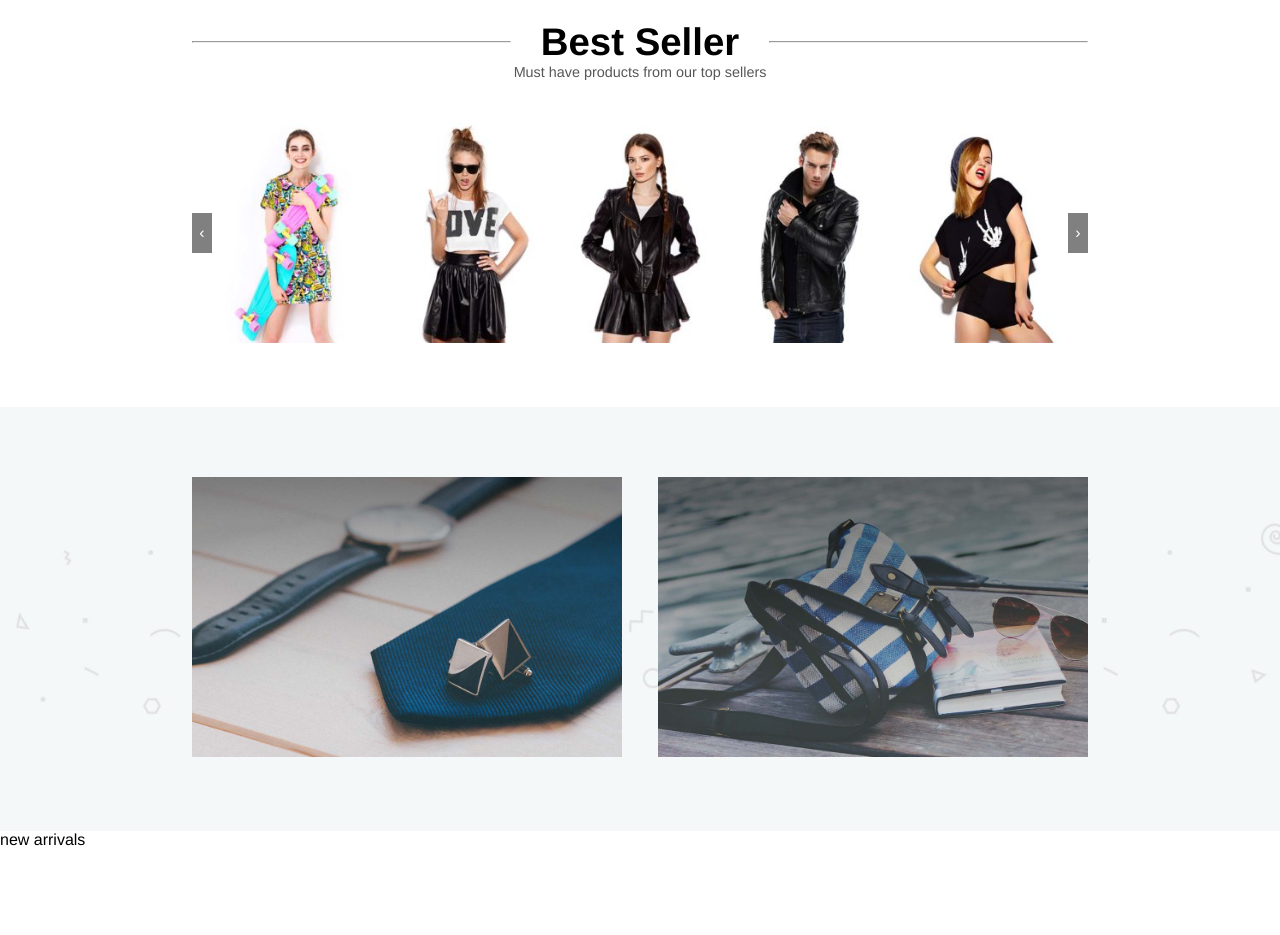
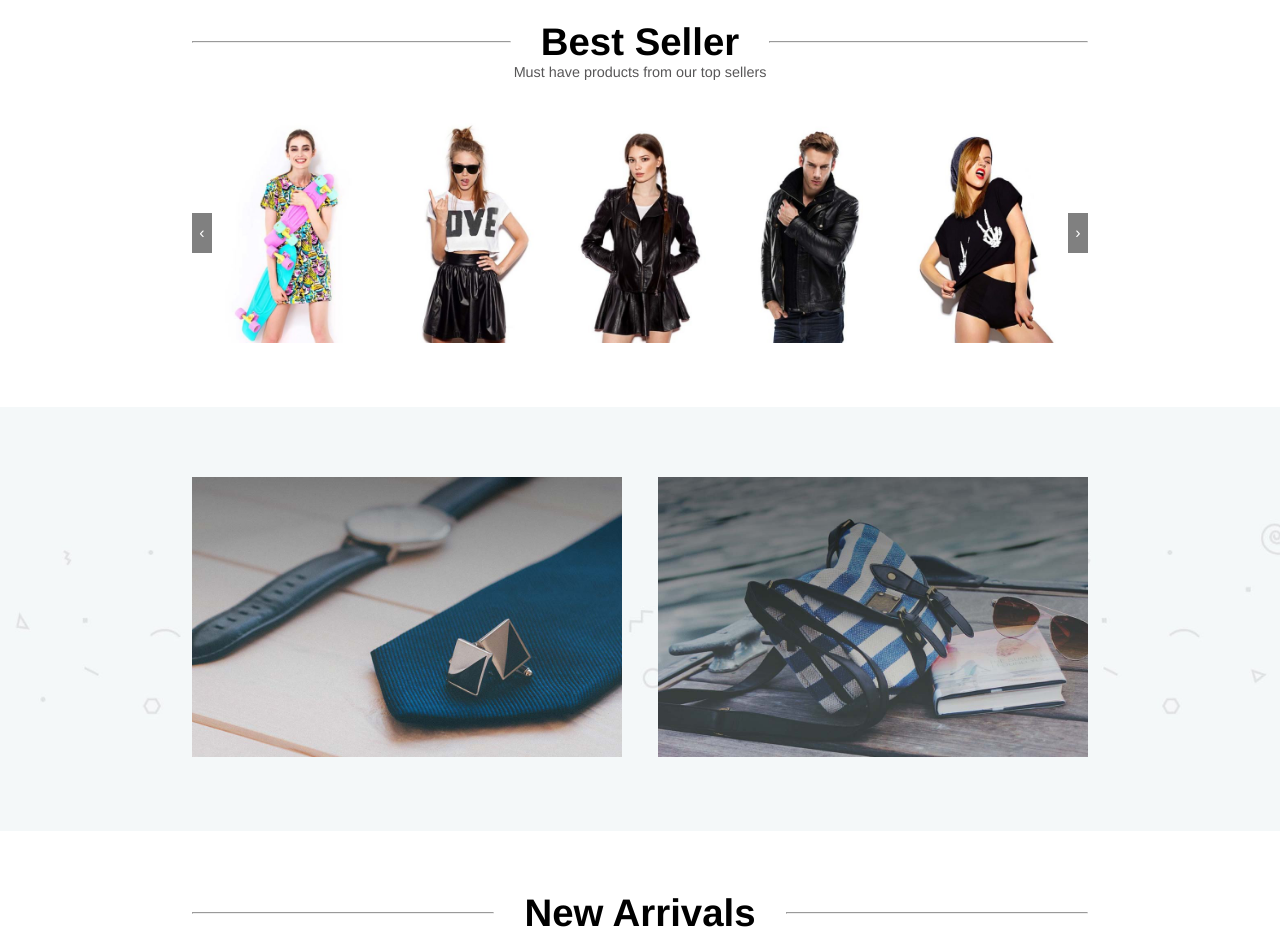
Before and after one commit to amalialorena/proj-html-vuejs, a Vue app: page / in a window 1280 px wide. Shown: the part 1800-2735 px from the top of the page. Built offline with nearby package versions, Linux system fonts and the light colour scheme.

Commit message:
new arrivals component

```diff
--- a/src/components/BestSeller.vue
+++ b/src/components/BestSeller.vue
@@ -4,7 +4,8 @@
             :title="titleText"
             :subtitle="subtitleText"
         />
-        <div class="carousel">
+        <Carousel :small="smallCarousel"/>
+        <!-- <div class="carousel">
             <div class="arrow">&#8249;</div>
             <div class="wrapper">
                 <img src="../assets/img/spring_printed_dress-200x260.jpg" alt="">
@@ -22,21 +23,24 @@
                 <img src="../assets/img/hipster_black_top-200x260.jpg" alt="">
             </div>
             <div class="arrow">&#8250;</div>
-        </div>
+        </div> -->
     </section>
 </template>
 
 <script>
 import Title from "../components/Title.vue"
+import Carousel from "../components/Carousel.vue"
 export default {
   name: 'BestSeller',
   components: {
       Title,
+      Carousel
   },
   data () {
       return {
         titleText: "Best Seller",
         subtitleText: "Must have products from our top sellers",
+        smallCarousel: true,
       }
   }
 }
@@ -45,30 +49,31 @@ export default {
 
 <style scoped lang="scss">
 section {
-    width: 70%;
-    margin: auto;
-     .carousel {
-        display: flex;
-        align-items: center;
-        margin-bottom: 60px;
-        .wrapper {
-            width: calc((100% / 4) - 40px);
-            img {
-                width: 100%
-            }
-        }
-        .arrow {
-            height: 40px;
-            width: 20px;
-            text-align: center;
-            line-height: 40px;
-            background: grey;
-            color: white;
-            flex-shrink: 0;
-        }
-    }
+    // width: 70%;
+    // margin: auto;
+}
+//      .carousel {
+//         display: flex;
+//         align-items: center;
+//         margin-bottom: 60px;
+//         .wrapper {
+//             width: calc((100% / 4) - 40px);
+//             img {
+//                 width: 100%
+//             }
+//         }
+//         .arrow {
+//             height: 40px;
+//             width: 20px;
+//             text-align: center;
+//             line-height: 40px;
+//             background: grey;
+//             color: white;
+//             flex-shrink: 0;
+//         }
+//     }
 
-}
+// }
 
 
 </style>
--- /dev/null
+++ b/src/components/Carousel.vue
@@ -0,0 +1,61 @@
+<template>
+    <div>
+         <div class="carousel" :class="small? 'small' : ''">
+            <div class="arrow">&#8249;</div>
+            <div class="wrapper">
+                <img src="../assets/img/spring_printed_dress-400x520.jpg" alt="">
+            </div>
+            <div class="wrapper">
+                <img src="../assets/img/modern_love_tee-400x520.jpg" alt="">
+            </div>
+            <div class="wrapper">
+                <img src="../assets/img/black_leather_jacket-400x520.jpg" alt="">
+            </div>
+            <div class="wrapper">
+                <img src="../assets/img/black_elegant_leather_jacket-400x520.jpg" alt="">
+            </div>
+             <div class="wrapper">
+                <img src="../assets/img/hipster_black_top-400x520.jpg" alt="">
+            </div>
+            <div class="arrow">&#8250;</div>
+        </div>
+    </div>
+</template>
+
+<script>
+export default {
+    name: 'Carousel',
+    props: {
+        small: Boolean,
+    }
+}
+
+</script>
+
+
+<style scoped lang="scss">
+     .small {
+        width: 70%;
+        margin: auto;
+    }
+     .carousel {
+        align-items: center;
+        margin-bottom: 60px;
+        display: flex;
+        .wrapper {
+            width: calc((100% / 4) - 40px);
+            img {
+                width: 100%
+            }
+        }
+        .arrow {
+            height: 40px;
+            width: 20px;
+            text-align: center;
+            line-height: 40px;
+            background: grey;
+            color: white;
+            flex-shrink: 0;
+        }
+    }
+</style>
--- a/src/components/FeaturedProducts.vue
+++ b/src/components/FeaturedProducts.vue
@@ -2,7 +2,8 @@
     <section>
         <Title
         :title="titleText"
-        :subtitle="subtitleText"/>
+        :subtitle="subtitleText"
+        />
         <div class="categories">
             <div class="category selected">Men</div>
             <div class="category middle">Women</div>
@@ -59,8 +60,7 @@ export default {
 
 <style scoped lang="scss">
 section {
-    width: 70%;
-    margin: auto;
+
     .categories {
         display: flex;
         justify-content: center;
@@ -81,6 +81,8 @@ section {
     }
     .cards {
         display: flex;
+        width: 70%;
+        margin: auto;
         .card {
             margin-top: 30px;
             margin-bottom: 130px;
@@ -100,7 +102,7 @@ section {
                     margin: 3px;
                 }
             }
-            }
+        }
 
     }
 
--- /dev/null
+++ b/src/components/NewArrivals.vue
@@ -0,0 +1,34 @@
+<template>
+  <section>
+      <Title :title="titleText" :subtitle="subtitleText"/>
+      <Carousel/>
+  </section>
+</template>
+
+<script>
+import Title from '../components/Title.vue'
+import Carousel from '../components/Carousel.vue'
+export default {
+  name: 'NewArrivals',
+  components: {
+      Title,
+      Carousel,
+  },
+  props: {
+
+  },
+  data() {
+      return {
+          titleText: "New Arrivals",
+          subtitleText: "Brand new products from top designers",
+
+      }
+  }
+}
+</script>
+
+
+<style scoped lang="scss">
+
+
+</style>
--- a/src/components/Title.vue
+++ b/src/components/Title.vue
@@ -13,7 +13,7 @@
 
 <script>
 export default {
-  name: 'Button',
+  name: 'Title',
   props: {
       title: String,
       subtitle: String,
@@ -26,6 +26,8 @@ export default {
         text-align: center;
         width: 100%;
         margin-bottom: 30px;
+        width: 70%;
+        margin: auto;
         .title-with-lines {
             display: flex;
             width: 100%;
--- a/src/components/Wrapper.vue
+++ b/src/components/Wrapper.vue
@@ -6,6 +6,7 @@
     <Collections/>
     <BestSeller/>
     <Offers/>
+    <NewArrivals/>
     <Main/>
     <Footer/>
   </div>
@@ -18,6 +19,7 @@ import FeaturedProducts from '../components/FeaturedProducts.vue'
 import Collections from '../components/Collections.vue'
 import BestSeller from '../components/BestSeller.vue'
 import Offers from '../components/Offers.vue'
+import NewArrivals from '../components/NewArrivals.vue'
 import Main from '../components/Main.vue'
 import Footer from '../components/Footer.vue'
 export default {
@@ -29,6 +31,7 @@ export default {
     Collections,
     BestSeller,
     Offers,
+    NewArrivals,
     Main,
     Footer
   }
```
Also changed, not shown: src/assets/img/black_leather_jacket-400x520.jpg (added).
